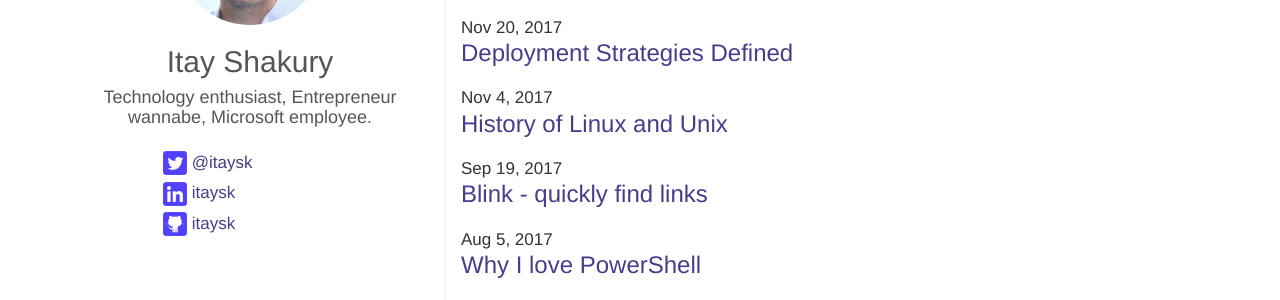
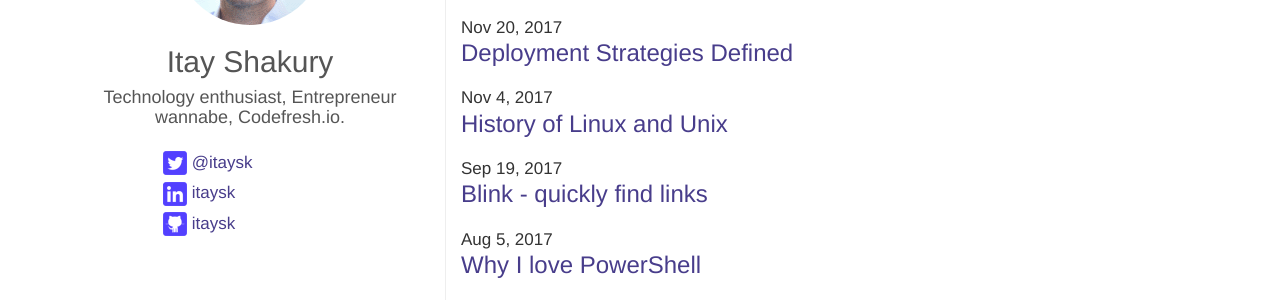
Before and after one commit to itaysk/itaysk.github.io, a Jekyll site: the page built from index.html, in a window 1280 px wide and 900 px high. Shown: the part 194-494 px from the top of the window. Built offline with Jekyll 4.4.1, drawn with Linux system fonts in a browser that asks for light colours.

Commit message:
updated bio - codefresh

```diff
--- a/_config.yml
+++ b/_config.yml
@@ -14,7 +14,7 @@ defaults:
 #author profile
 author_photo: "/assets/headshot150x150.png"
 author_name: "Itay Shakury"
-author_bio: "Technology enthusiast, Entrepreneur wannabe, Microsoft employee."
+author_bio: "Technology enthusiast, Entrepreneur wannabe, Codefresh.io."
 author_twitter: "itaysk"
 author_linkedin: "itaysk"
 author_github:  "itaysk"
```
